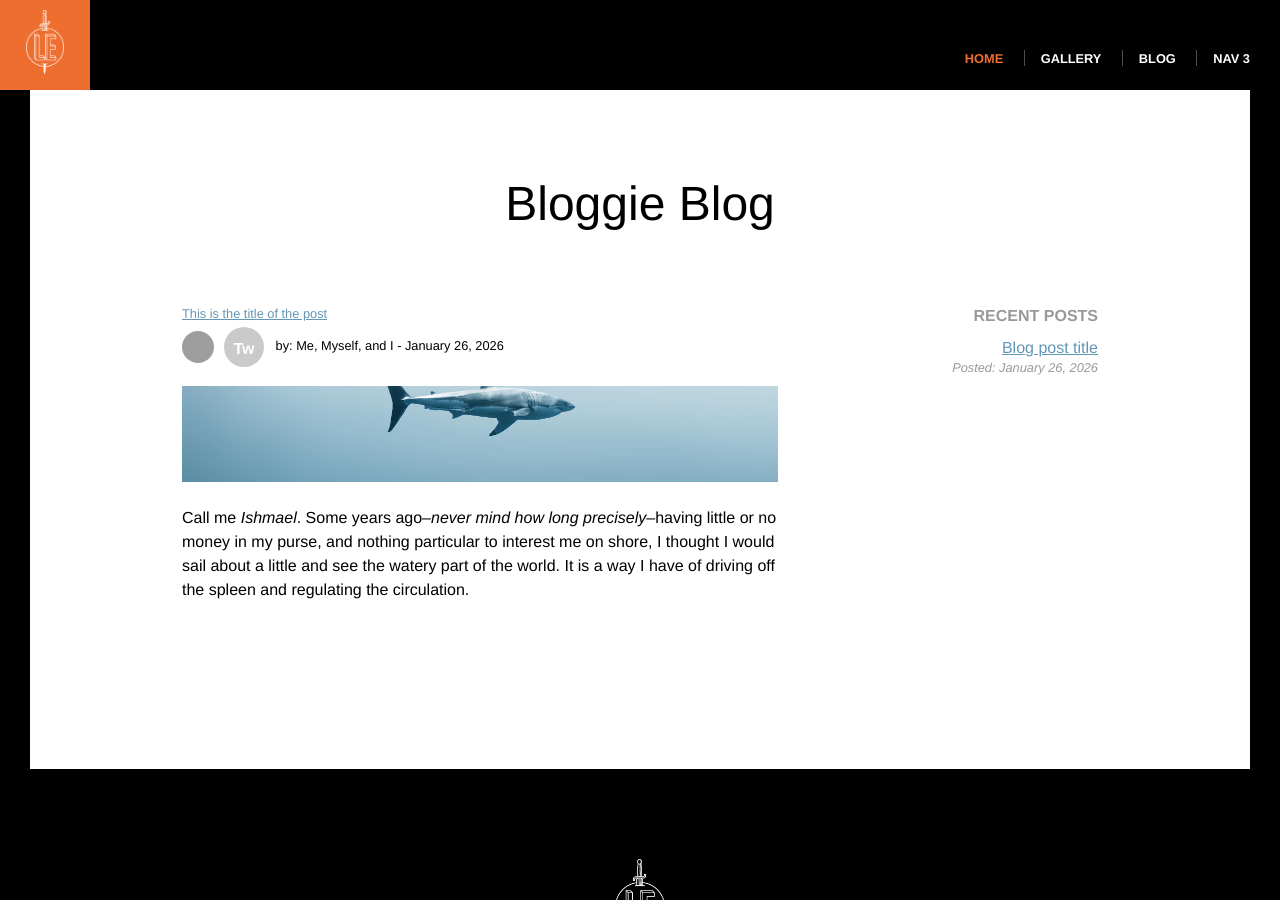
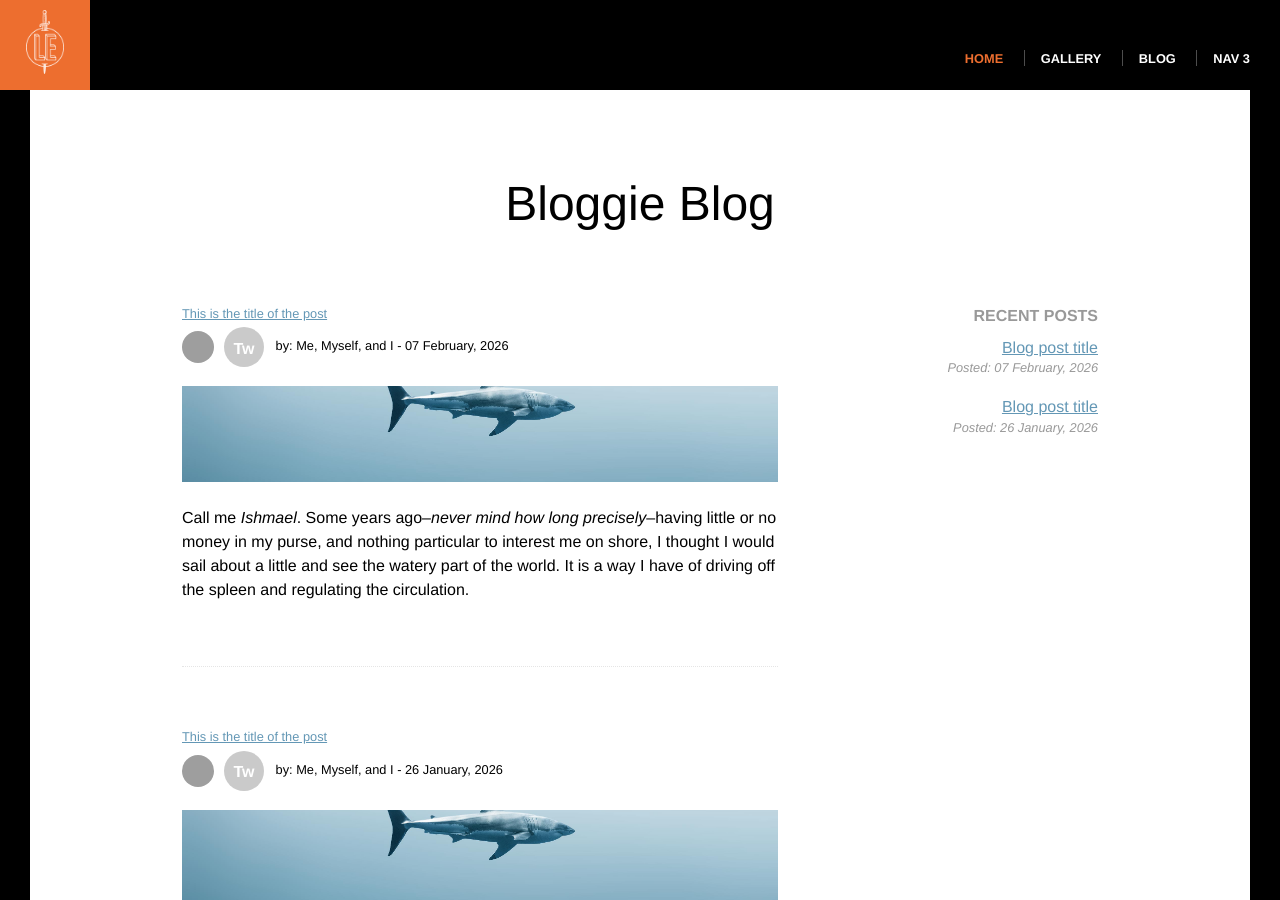
Before and after one commit to Michael-021/Michael-021.github.io, a Jekyll site: the page built from blog/index.html, in a window 1280 px wide and 900 px high. Built offline with Jekyll 4.4.1, drawn with Linux system fonts in a browser that asks for light colours; grey boxes are pictures that could not be loaded.

Commit message:
Add new blog post and update date formatting in index

```diff
--- /dev/null
+++ b/_posts/2026-02-07-title-of-second-post.md
@@ -0,0 +1,40 @@
+---
+layout: post
+title: This is the title of the post
+postHero: /images/shark.jpg
+author: Me, Myself, and I
+authorTwitter: https://twitter.com/mhartl
+gravatar: https://gravatar.com/avatar/ffda7d145b83c4b118f982401f962ca6?s=150
+postFooter: Additional information, and maybe a <a href="#">link or two </a>
+---
+
+Call me _Ishmael_. Some years ago–_never mind how long
+precisely_–having little or no money in my purse, and nothing
+particular to interest me on shore, I thought I would sail about a
+little
+and see the watery part of the world. It is a way I have of driving
+off
+the spleen and regulating the circulation.
+
+<img class="pull-left" src="https://placekitten.com/g/400/200"
+ alt="kitten">
+Whenever I find myself growing grim about the mouth; whenever it is a
+damp,
+drizzly November in my soul; whenever I find myself involuntarily
+pausing
+before coffin warehouses, and bringing up the rear of every funeral I
+meet;
+and especially whenever my hypos get such an upper hand of me, that
+it
+requires a strong moral principle to prevent me from deliberately
+stepping
+into the street, and methodically knocking people’s hats off—then, I
+account it high time to get to sea as soon as I can. This is my
+substitute
+for pistol and ball.
+With a philosophical flourish Cato throws himself upon
+his sword; I quietly take to the ship. There is nothing surprising in
+this.
+If they but knew it, almost all men in their degree, some time or
+other,
+cherish very nearly the same feelings towards the ocean with me
--- a/blog/index.html
+++ b/blog/index.html
@@ -11,7 +11,7 @@
         {% for post in site.posts limit:5 %}
         <li>
           <a href="{{ post.url }}">Blog post title</a>
-          <span>Posted: {{post.date | date: '%B %d, %Y' Year}}</span>
+          <span>Posted: {{post.date | date: '%d %B, %Y' Year}}</span>
         </li>
         {%endfor%}
       </ul>
@@ -25,7 +25,7 @@
             <img src="{{post.gravatar}}" />
             <a href="{{post.authorTwitter}}" class="social-link">Tw</a>
             by: {{ post.author }}
-            <span> - {{ post.date | date: "%B %d, %Y" }}</span>
+            <span> - {{ post.date | date: "%d %B, %Y" }}</span>
           </div>
         </header>
         <div
--- a/css/main.css
+++ b/css/main.css
@@ -381,3 +381,13 @@
   height: 6em;
   margin-bottom: 1.5em;
 }
+.post-recent span {
+  display: inline;
+}
+.post-recent img {
+  border-radius: 99px;
+  display: inline-block;
+  height: 1.5em;
+  vertical-align: middle;
+  margin-top: 0.5em;
+}
```
